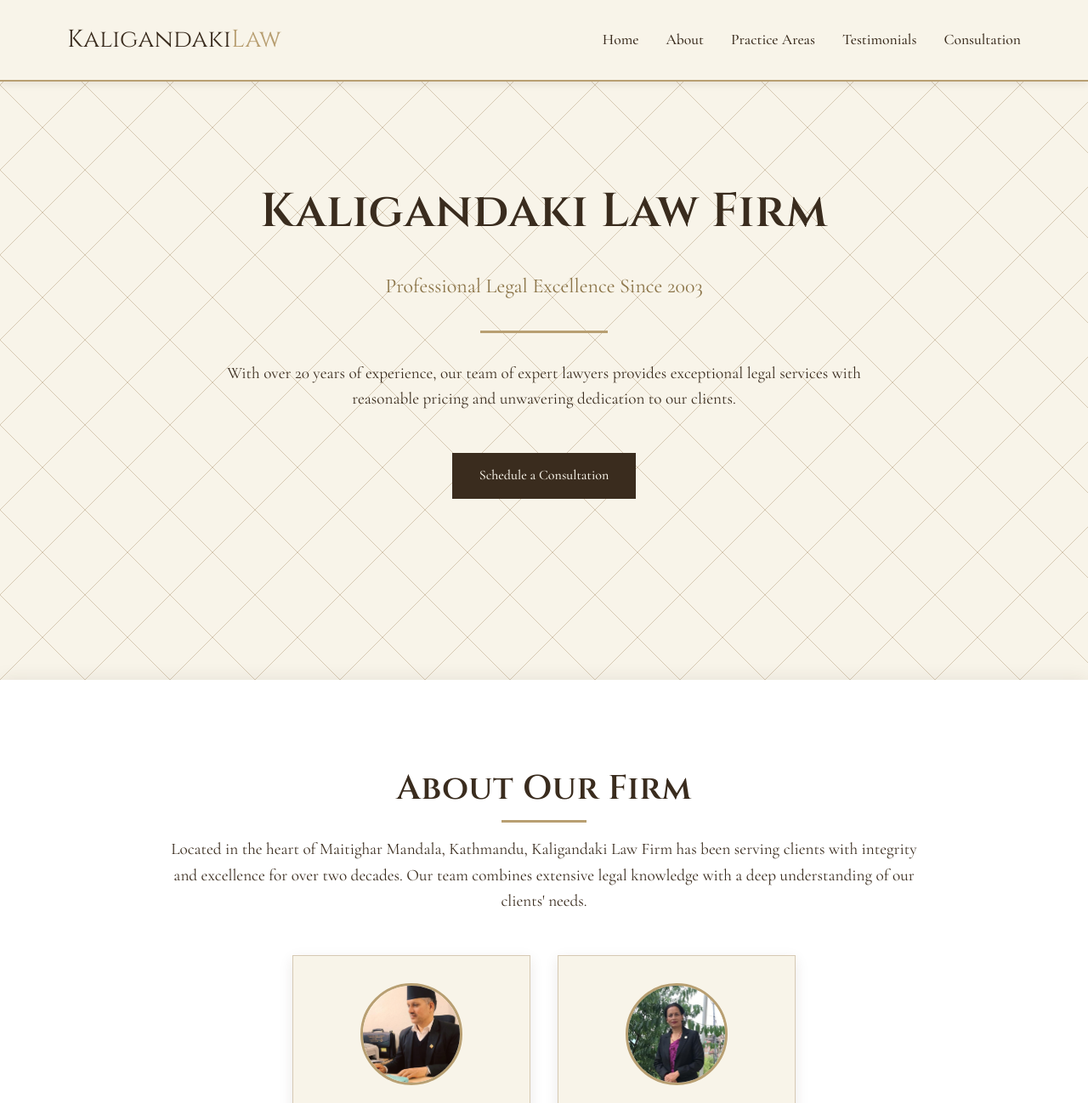
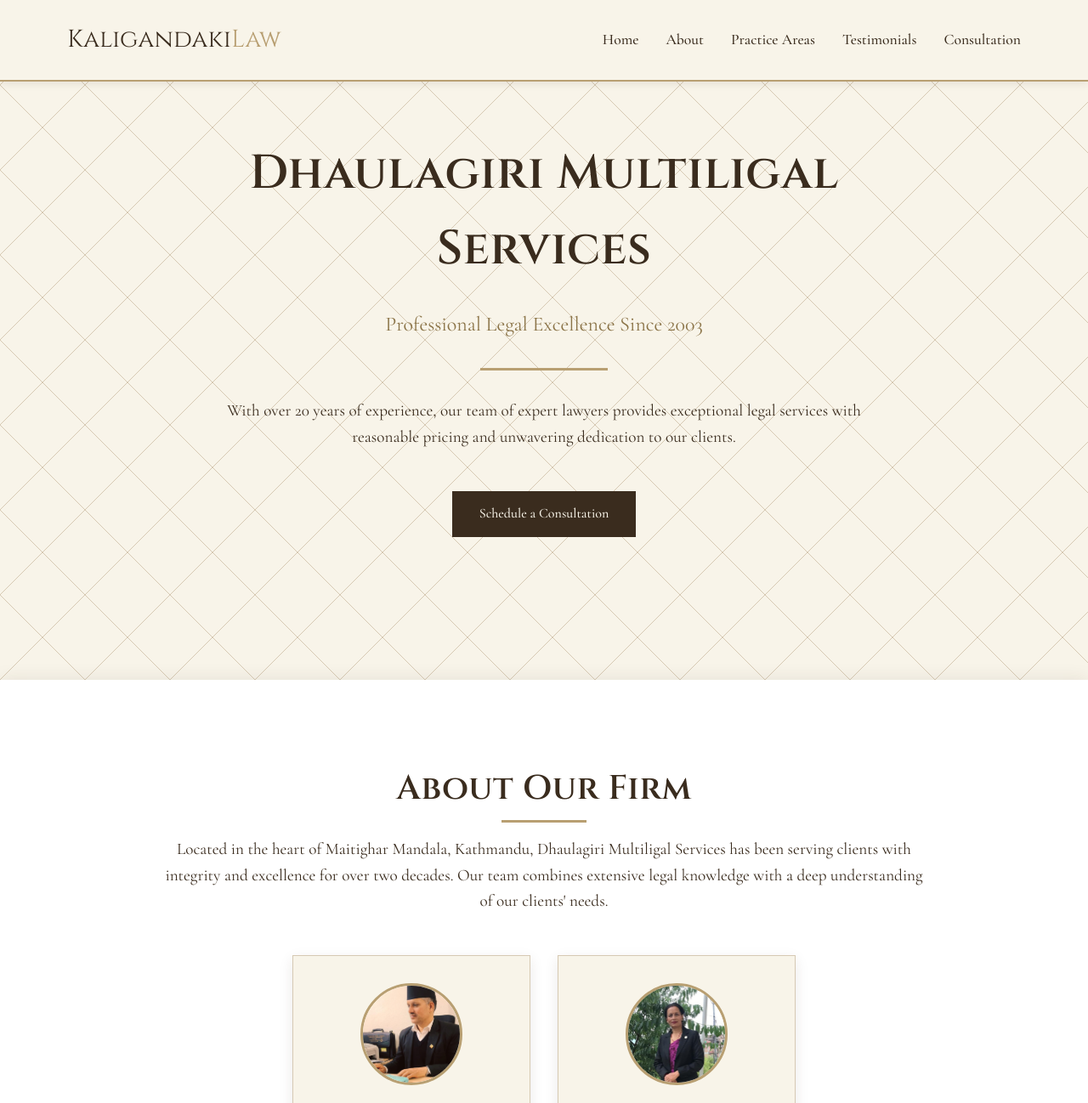
Before and after one commit to zenithkandel/kaligandaki, a website: page index.html in a window 1280 px wide. Shown: the top 1298 px of the page at 85% size. Drawn offline with nearby package versions, Linux system fonts and the light colour scheme.

Commit message:
name change dhaulagiri multilegal services

```diff
--- a/index.html
+++ b/index.html
@@ -3,7 +3,7 @@
 <head>
     <meta charset="UTF-8">
     <meta name="viewport" content="width=device-width, initial-scale=1.0">
-    <title>Kaligandaki Law Firm</title>
+    <title>Dhaulagiri Multiligal Services</title>
     <link href="https://fonts.googleapis.com/css2?family=Cinzel:wght@400;600&family=Cormorant+Garamond:wght@300;400;500&display=swap" rel="stylesheet">
     <link rel="stylesheet" href="https://cdnjs.cloudflare.com/ajax/libs/font-awesome/6.4.0/css/all.min.css">
     <style>
@@ -720,7 +720,7 @@
     <section id="hero" class="hero">
         <div class="container">
             <div class="hero-content">
-                <h1>Kaligandaki Law Firm</h1>
+                <h1>Dhaulagiri Multiligal Services</h1>
                 <p class="hero-subtitle">Professional Legal Excellence Since 2003</p>
                 <div class="divider"></div>
                 <p>With over 20 years of experience, our team of expert lawyers provides exceptional legal services with reasonable pricing and unwavering dedication to our clients.</p>
@@ -734,7 +734,7 @@
         <div class="container">
             <div class="section-content">
                 <h2>About Our Firm</h2>
-                <p>Located in the heart of Maitighar Mandala, Kathmandu, Kaligandaki Law Firm has been serving clients with integrity and excellence for over two decades. Our team combines extensive legal knowledge with a deep understanding of our clients' needs.</p>
+                <p>Located in the heart of Maitighar Mandala, Kathmandu, Dhaulagiri Multiligal Services has been serving clients with integrity and excellence for over two decades. Our team combines extensive legal knowledge with a deep understanding of our clients' needs.</p>
 
                 <div class="lawyers-container">
                     <div class="lawyer-card">
@@ -802,7 +802,7 @@
         <div class="container">
             <div class="section-content">
                 <h2>Client Testimonials</h2>
-                <p>Hear what our clients have to say about their experience with Kaligandaki Law Firm.</p>
+                <p>Hear what our clients have to say about their experience with Dhaulagiri Multiligal Services.</p>
 
                 <div class="testimonial-slider">
                     <div class="testimonial">
@@ -877,7 +877,7 @@
     <footer>
         <div class="container">
             <div class="footer-content">
-                <div class="footer-logo">Kaligandaki<span>Law</span></div>
+                <div class="footer-logo">Dhaulagiri<span>Law</span></div>
 
                 <div class="contact-info">
                     <p><i class="fas fa-map-marker-alt"></i> Maitighar Mandala, Kathmandu, Nepal</p>
@@ -895,7 +895,7 @@
                     <a href="#"><i class="fab fa-linkedin-in"></i></a>
                 </div>
 
-                <p>© 2023 Kaligandaki Law Firm. All rights reserved.</p>
+                <p>© 2023 Dhaulagiri Multiligal Services. All rights reserved.</p>
 
                 <div class="copyright">
                     <p>Copyright &copy; All rights reserver 2024-2026</p>
```
